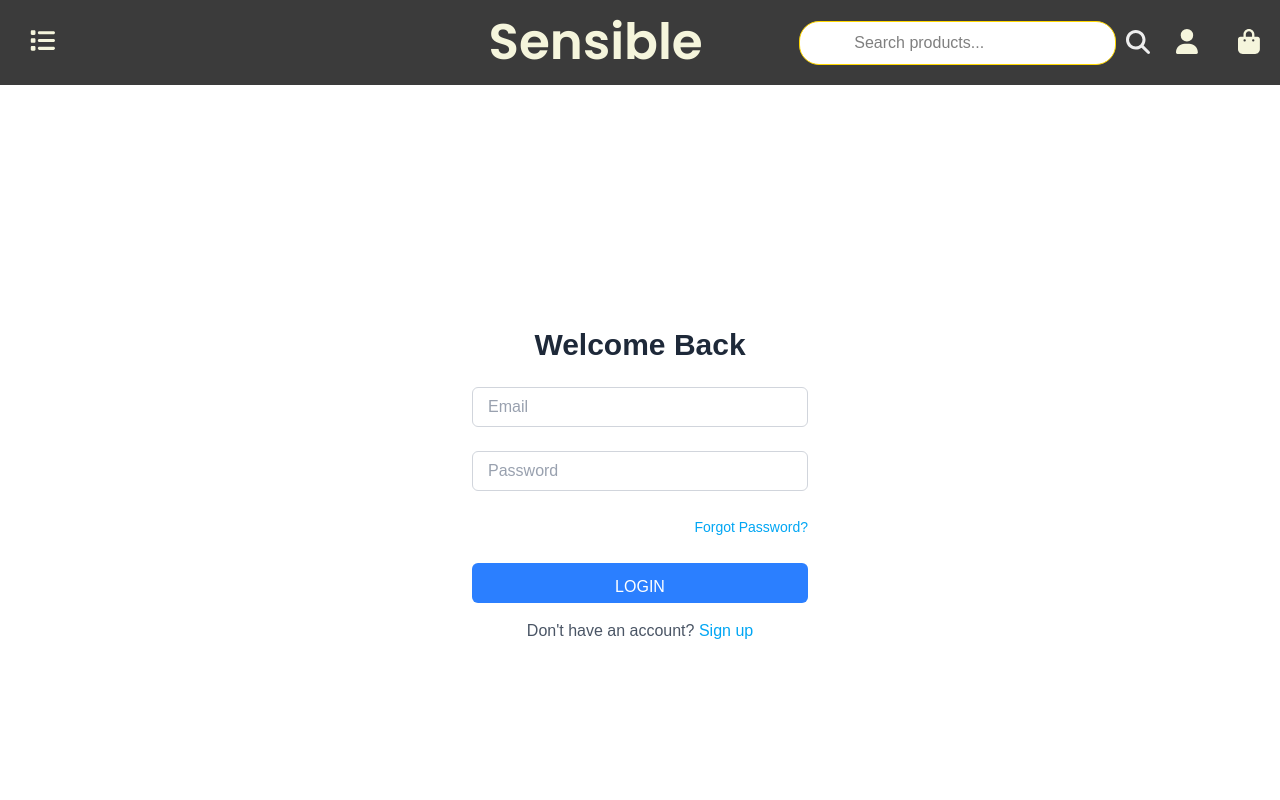
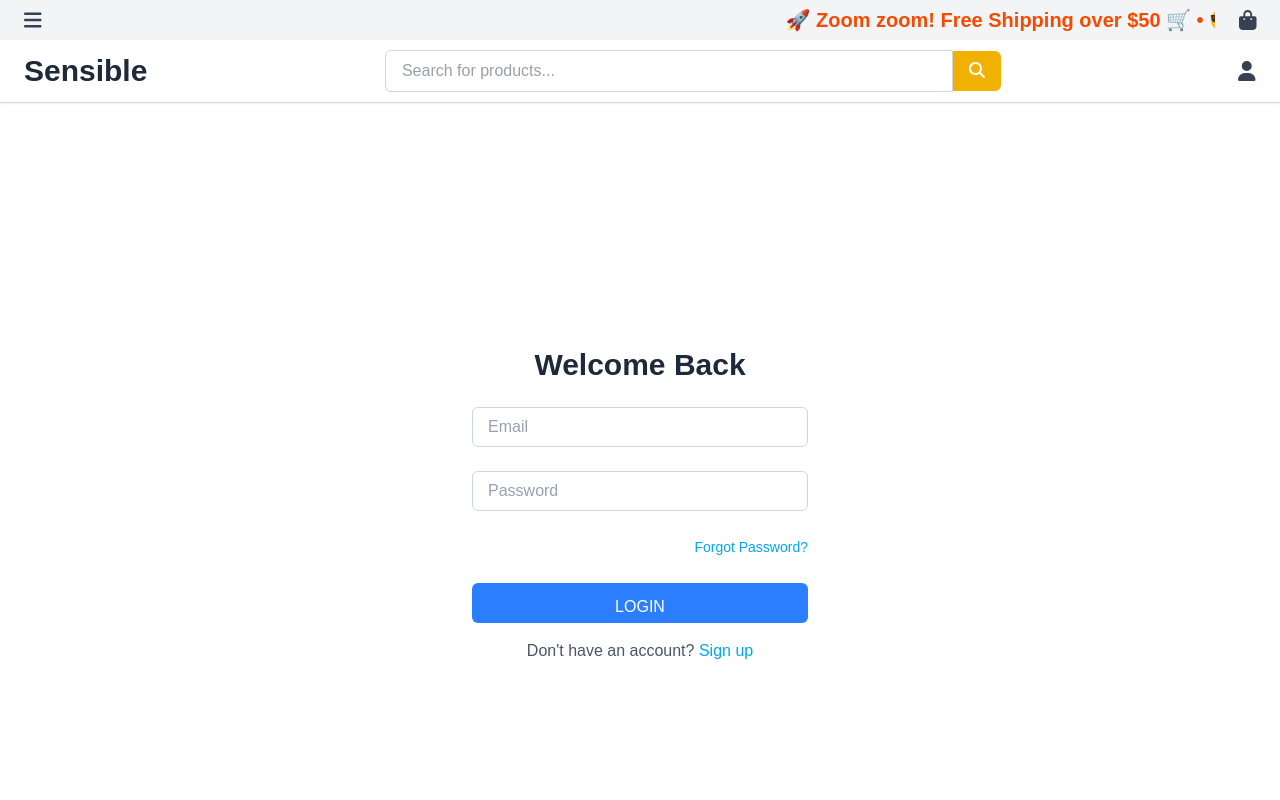
Before and after one commit to ujjwalghising/sensible-frontned, a React (Vite) app: page /login in a window 1280 px wide. Shown: the top 800 px of the page. Built offline with nearby package versions, Linux system fonts and the light colour scheme; no server answers.

Commit message:
HOME_NAVBAR-FIX

```diff
--- a/src/App.jsx
+++ b/src/App.jsx
@@ -1,4 +1,6 @@
 import { BrowserRouter } from "react-router-dom";
+import { ToastContainer } from "react-toastify";
+import "react-toastify/dist/ReactToastify.css";
 import Navbar from "./components/Navbar";
 import Footer from "./components/Footer";
 import AppRoutes from "./routes.jsx";
@@ -7,11 +9,14 @@ import { AuthProvider } from "./context/AuthContext.jsx";
 const App = () => {
   return (
     <AuthProvider>
-    <BrowserRouter>
-      <Navbar />
-      <AppRoutes />
-    <Footer />
-    </BrowserRouter>
+      <BrowserRouter>
+        <Navbar />
+        <div className="pt-[105px] px-2"> {/* 👈 Push content below fixed navbar */}
+          <AppRoutes />
+        </div>
+        <Footer />
+        <ToastContainer position="top-center" />
+      </BrowserRouter>
     </AuthProvider>
   );
 };
--- a/src/components/Navbar.css
+++ b/src/components/Navbar.css
@@ -23,7 +23,7 @@
   padding: 5px 20px;
   background-color: #3B3B3B;
   color: white;
-  position: sticky;
+  position:sticky;
   top: 0;
   width: 100%;
   z-index: 1000;
@@ -182,13 +182,7 @@ a.logo {
 }
 
 /* Search input styling */
-.search-bar {
-  border: none;
-  outline: none;
-  padding: 5px;
-  position: flex;
-  text-emphasis-color: #333;
-}
+
 
 /* Search button */
 .search-button-icon {
--- a/src/components/Navbar.jsx
+++ b/src/components/Navbar.jsx
@@ -1,20 +1,35 @@
-import { Link, useLocation, useNavigate } from "react-router-dom";
+import { Link, useNavigate } from "react-router-dom";
+import { toast } from "react-toastify";
+import { useAuth } from "../context/AuthContext";
 import { FontAwesomeIcon } from "@fortawesome/react-fontawesome";
 import {
   faSearch,
   faUser,
   faShoppingBag,
-  faList,
+  faBars,
+  faRightFromBracket,
 } from "@fortawesome/free-solid-svg-icons";
 import { useState } from "react";
-import "./Navbar.css";
 
 const Navbar = () => {
+  const { token, logout } = useAuth();
   const [searchQuery, setSearchQuery] = useState("");
-  const location = useLocation();
+  const [showProfileDropdown, setShowProfileDropdown] = useState(false);
   const navigate = useNavigate();
+  let timeoutId = null;
 
-  // Handle search submission
+  // Handle logout
+  const handleLogout = () => {
+    if (token) {
+      logout();
+      toast.success("Logged out successfully!");
+      setTimeout(() => navigate("/login"), 1000);
+    } else {
+      toast.info("You're already logged out.");
+    }
+  };
+
+  // Handle search
   const handleSearch = () => {
     if (searchQuery.trim()) {
       navigate(`/search?query=${encodeURIComponent(searchQuery)}`);
@@ -22,61 +37,122 @@ const Navbar = () => {
     }
   };
 
-  const handleKeyPress = (e) => {
-    if (e.key === "Enter") {
-      handleSearch();
-    }
+  // Dropdown hover logic
+  const handleMouseEnter = () => {
+    clearTimeout(timeoutId);
+    setShowProfileDropdown(true);
+  };
+
+  const handleMouseLeave = () => {
+    timeoutId = setTimeout(() => setShowProfileDropdown(false), 200);
   };
 
   return (
-    <nav className="navbar">
-      <div className="nav-links">
-        <div className="category-dropdown">
-          <FontAwesomeIcon icon={faList} className="category-icon" />
-          <div className="dropdown-menu">
-            <Link to="/products/category/clothing">Clothing</Link>
-            <Link to="/products/category/shoes">Shoes</Link>
-            <Link to="/products/category/accessories">Accessories</Link>
-            <Link to="/products/category/bags">Bagpacks</Link>
-          </div>
+    <header className="w-full fixed top-0 z-50">
+      {/* Top Navbar */}
+      <div className="bg-gray-100 px-6 py-1.5 flex justify-between items-center relative">
+        <button className="text-gray-700 text-xl">
+          <FontAwesomeIcon icon={faBars} />
+        </button>
+        <div className="w-full mx-6 overflow-hidden">
+          <p className="whitespace-nowrap animate-marquee text-orange-600 font-extrabold text-xl">
+            🚀 Zoom zoom! Free Shipping over $50 🛒 • 😎 Need us? We're up 24/7 ☕ • 🌸 Spring's got drip – don’t miss it! 💃🛍️
+          </p>
         </div>
+        <Link to="/cart" className="text-gray-700 text-xl">
+          <FontAwesomeIcon icon={faShoppingBag} />
+        </Link>
       </div>
 
-      <Link to="/" className="logo">
-        <span>Sensible</span>
-      </Link>
+      {/* Main Navbar */}
+      <nav className="bg-white px-6 py-2.5 flex items-center justify-between border-b border-gray-300 shadow-xs">
+        {/* Logo */}
+        <Link
+          to="/"
+          className="text-3xl font-bold text-gray-800 relative inline-block group transition-all duration-300"
+        >
+          Sensible
+          <span className="absolute left-0 -bottom-1 w-0 h-[3px] bg-current transition-all duration-300 group-hover:w-full"></span>
+        </Link>
 
-      <div className="nav-links">
-        <div className="search-wrapper">
+        {/* Search Bar */}
+        <div className="relative flex items-center w-1/2">
+          <input
+            type="text"
+            className="w-full border border-gray-300 px-4 py-2 rounded-l-md text-gray-700 outline-none"
+            placeholder="Search for products..."
+            value={searchQuery}
+            onChange={(e) => setSearchQuery(e.target.value)}
+            onKeyDown={(e) => e.key === "Enter" && handleSearch()}
+          />
           <button
-            className="search-button-icon"
+            className="bg-yellow-500 px-4 py-2 rounded-r-md text-white"
             onClick={handleSearch}
           >
             <FontAwesomeIcon icon={faSearch} />
           </button>
-          <div className="search-container">
-            <input
-              type="text"
-              className="border-none outline-none p-1 flex text-black"
-              placeholder="Search products..."
-              value={searchQuery}
-              onChange={(e) => setSearchQuery(e.target.value)}
-              onKeyDown={handleKeyPress}
-            />
-          </div>
         </div>
 
-        <Link to="/profile" className="icon-button1">
-          <FontAwesomeIcon icon={faUser} />
-        </Link>
-        <Link to="/cart" className="icon-button2">
-          <FontAwesomeIcon icon={faShoppingBag} />
-        </Link>
-      </div>
-    </nav>
+        {/* Profile Section */}
+        <div
+          className="relative"
+          onMouseEnter={handleMouseEnter}
+          onMouseLeave={handleMouseLeave}
+        >
+          <button className="text-gray-700 text-xl">
+            <FontAwesomeIcon icon={faUser} />
+          </button>
+
+          {/* Profile Dropdown */}
+          {showProfileDropdown && (
+            <div
+              className="absolute right-0 mt-2 w-48 bg-white shadow-lg border rounded-md transition-opacity duration-200 ease-in-out"
+              onMouseEnter={handleMouseEnter}
+              onMouseLeave={handleMouseLeave}
+            >
+              <Link
+                to="/profile"
+                className="block px-4 py-2 text-gray-700 hover:bg-gray-200"
+              >
+                Profile
+              </Link>
+
+              {!token && (
+                <>
+                  <Link
+                    to="/login"
+                    className="block px-4 py-2 text-gray-700 hover:bg-gray-200"
+                  >
+                    Login
+                  </Link>
+                  <Link
+                    to="/register"
+                    className="block px-4 py-2 text-gray-700 hover:bg-gray-200"
+                  >
+                    Signup
+                  </Link>
+                </>
+              )}
+
+              {/* Always show Logout button */}
+              <div className="group">
+                <button
+                  onClick={handleLogout}
+                  className="w-full flex justify-between items-center px-4 py-2 text-gray-700 hover:bg-gray-200"
+                >
+                  Logout
+                  <FontAwesomeIcon
+                    icon={faRightFromBracket}
+                    className="ml-2 text-blue-500 transition-all duration-200 group-hover:translate-x-1 group-hover:text-blue-700"
+                  />
+                </button>
+              </div>
+            </div>
+          )}
+        </div>
+      </nav>
+    </header>
   );
 };
 
 export default Navbar;
-
-// Let me know if you’d like me to tweak anything else! 🚀
--- a/src/context/AuthContext.jsx
+++ b/src/context/AuthContext.jsx
@@ -1,31 +1,53 @@
-import { createContext, useContext, useState, useEffect } from 'react';
+import { createContext, useContext, useState, useEffect } from "react";
 
 const AuthContext = createContext();
 
 export const useAuth = () => useContext(AuthContext);
 
 export const AuthProvider = ({ children }) => {
-  const [token, setToken] = useState(localStorage.getItem('token') || null);
+  const [token, setToken] = useState(localStorage.getItem("token") || null);
+  const [user, setUser] = useState(null);
+  const [loading, setLoading] = useState(true);
 
   useEffect(() => {
-    const storedToken = localStorage.getItem('token');
+    const storedToken = localStorage.getItem("token");
     if (storedToken) {
       setToken(storedToken);
+
+      try {
+        const decoded = JSON.parse(atob(storedToken.split(".")[1]));
+        setUser(decoded);
+      } catch (err) {
+        console.error("Failed to decode token");
+      }
     }
+    setLoading(false);
   }, []);
 
   const login = (newToken) => {
     setToken(newToken);
-    localStorage.setItem('token', newToken);
+    localStorage.setItem("token", newToken);
+
+    try {
+      const decoded = JSON.parse(atob(newToken.split(".")[1]));
+      setUser(decoded);
+    } catch (err) {
+      console.error("Invalid token");
+    }
   };
 
   const logout = () => {
     setToken(null);
-    localStorage.removeItem('token');
+    setUser(null);
+    localStorage.removeItem("token");
   };
 
+  const isAuthenticated = !!token;
+
   return (
-    <AuthContext.Provider value={{ token, login, logout }}>
+    <AuthContext.Provider
+      value={{ token, user, isAuthenticated, login, logout, loading }}
+    >
       {children}
     </AuthContext.Provider>
   );
--- a/src/index.css
+++ b/src/index.css
@@ -10,10 +10,18 @@ html {
 
 
 body {
-  background-color: #FBF8EF;
+  background-color:white;
   color: #333;
   min-height: 100vh; /* Ensures full height */
   overflow-y: overlay;
 
 
 }
+@keyframes marquee {
+  0% { transform: translateX(100%); }
+  100% { transform: translateX(-100%); }
+}
+
+.animate-marquee {
+  animation: marquee 30s linear infinite;
+}
--- a/src/pages/Cart.css
+++ b/src/pages/Cart.css
@@ -2,6 +2,7 @@
 .cart-container {
   padding: 20px;
   max-width: 1200px;
+  min-height: 100vh;
   margin: auto;
 }
 
--- a/src/pages/Cart.jsx
+++ b/src/pages/Cart.jsx
@@ -119,11 +119,11 @@ const clearCart = () => {
       {loading ? (
         <div className="loading">Loading your cart...</div>
       ) : cartItems.length === 0 ? (
-        <div className="empty-cart">
+        <div className="flex flex-col items-center text-center">
           <img
             src="https://img.freepik.com/premium-vector/shopping-bag-sleeping-character-cartoon-mascot-vector_193274-14172.jpg"
             alt="Empty Cart"
-            className="empty-cart-image"
+            className="w-60 h-60 mx-auto"
           />
           <p>Hey, it feels so light!</p>
           <p>There is nothing in your bag. Let’s add some items.</p>
--- a/tailwind.config.js
+++ b/tailwind.config.js
@@ -1,8 +1,12 @@
 /** @type {import('tailwindcss').Config} */
 module.exports = {
-  content: ["./index.html", "./src/**/*.{js,jsx,ts,tsx}"],  // Ensure Tailwind scans your React components
+  content: ["./index.html", "./src/**/*.{js,jsx,ts,tsx}"],
   theme: {
-    extend: {},
+    extend: {
+      boxShadow: {
+        xs: '0 0 1px rgba(0, 0, 0, 0.03)', // ultra-light custom shadow
+      },
+    },
   },
   plugins: [],
 }
```
Also changed, not shown: src/pages/Home.jsx (+36 -26 lines), 1 other file (tests, documents, lock files or other folders).
